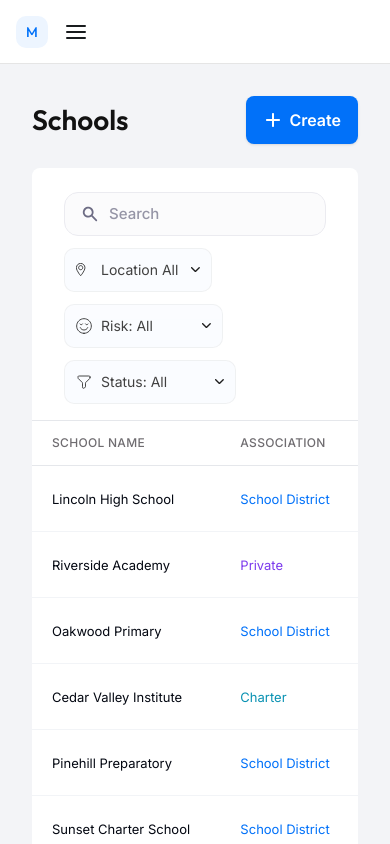
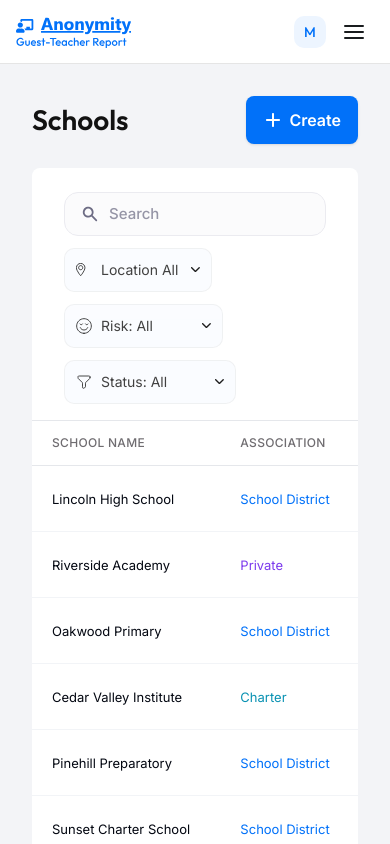
Before and after one commit to AshimaSharma123/anonymity_, a Next.js app: page /schools in a window 390 px wide. Built offline with nearby package versions, Linux system fonts and the light colour scheme.

Commit message:
Add logo to header left side and show close icon when sidebar is open

```diff
--- a/app/(protected)/(admin)/(other pages)/layout.tsx
+++ b/app/(protected)/(admin)/(other pages)/layout.tsx
@@ -37,9 +37,16 @@ export default function AdminLayout({
       <div className="flex flex-col flex-1 min-w-0 overflow-hidden">
 
         {/* Top header bar */}
-        <header className="relative z-50 h-16 sm:h-20 lg:h-23 bg-white border-b border-black/10 flex items-center sm:justify-between gap-2 px-4 sm:px-6 lg:px-8 flex-shrink-0">
-          {/* Mobile menu button */}
+        <header className="relative z-50 h-16 sm:h-20 lg:h-23 bg-white border-b border-black/10 flex items-center px-4 sm:px-6 lg:px-8 flex-shrink-0">
+          {/* Logo - Left side */}
+          <div className="flex-shrink-0">
+            <Link href="/" className="flex items-center">
+              <Image src="/logo.svg" height={40} width={40} alt="Logo" className="h-8 sm:h-10 w-auto" />
+            </Link>
+          </div>
 
+          {/* Spacer */}
+          <div className="flex-1" />
 
           {/* User info */}
           <div className="flex items-center gap-2 sm:gap-3">
@@ -52,14 +59,22 @@ export default function AdminLayout({
               <span className="absolute inset-0 flex items-center justify-center font-outfit font-medium text-sm sm:text-lg text-[#0171F9]">M</span>
             </div>
           </div>
+
+          {/* Toggle button - Shows menu icon when closed, close icon when open */}
           <button
             onClick={() => setSidebarOpen(!sidebarOpen)}
-            className="lg:hidden flex items-center justify-center w-10 h-10 rounded-md hover:bg-gray-100 transition-colors"
-            aria-label="Toggle sidebar"
+            className="lg:hidden flex items-center justify-center w-10 h-10 rounded-md hover:bg-gray-100 transition-colors ml-2"
+            aria-label={sidebarOpen ? "Close sidebar" : "Open sidebar"}
           >
-            <svg width="24" height="24" viewBox="0 0 24 24" fill="none" xmlns="http://www.w3.org/2000/svg">
-              <path d="M3 6H21M3 12H21M3 18H21" stroke="#191C1E" strokeWidth="2" strokeLinecap="round" strokeLinejoin="round"/>
-            </svg>
+            {sidebarOpen ? (
+              <svg width="24" height="24" viewBox="0 0 24 24" fill="none" xmlns="http://www.w3.org/2000/svg">
+                <path d="M18 6L6 18M6 6L18 18" stroke="#191C1E" strokeWidth="2" strokeLinecap="round" strokeLinejoin="round"/>
+              </svg>
+            ) : (
+              <svg width="24" height="24" viewBox="0 0 24 24" fill="none" xmlns="http://www.w3.org/2000/svg">
+                <path d="M3 6H21M3 12H21M3 18H21" stroke="#191C1E" strokeWidth="2" strokeLinecap="round" strokeLinejoin="round"/>
+              </svg>
+            )}
           </button>
         </header>
 
```
